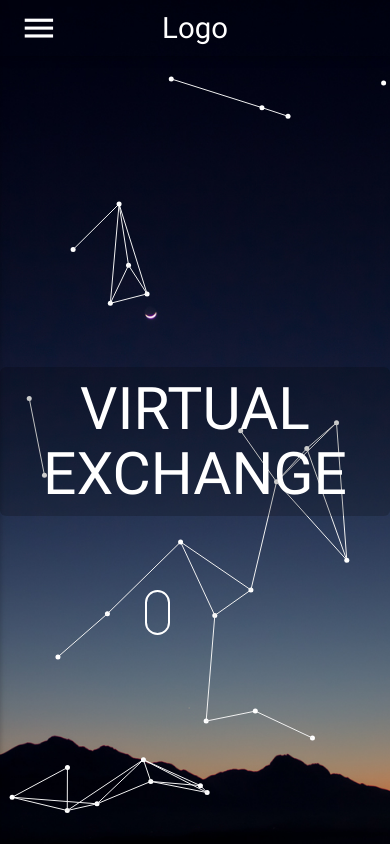
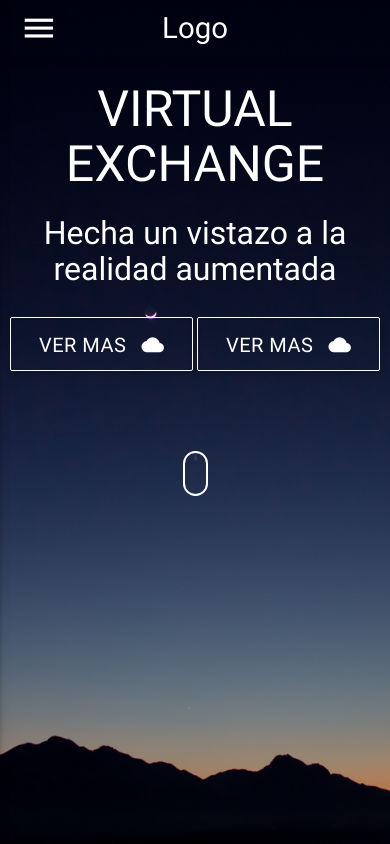
Before and after one commit to PabloValor/visualizacion-e-interfaces, a website: page index.html in a window 390 px wide. Shown: the top 844 px of the page. Drawn offline with Linux system fonts and the light colour scheme.

Commit message:
Se empieza a trabajar con el responsive

```diff
--- a/assets/css/02-base/main.less
+++ b/assets/css/02-base/main.less
@@ -37,4 +37,13 @@ section {
 		color: #FFF;
 		background: @dark-gray;
 	}
+	&red {
+		color: #FFF;
+		background: @red;
+	}
+	&white-transparent {
+		background: transparent;
+		border: 1px solid white
+		color: white;
+	}
 }
--- a/assets/css/04-components/main.less
+++ b/assets/css/04-components/main.less
@@ -5,20 +5,30 @@ header {
 	background-repeat: no-repeat;
 	background-size: cover;
 	background-position: bottom center;
-	text-transform: uppercase;
 	position: relative;
 	.contenido {
 		color: white;
 		position: absolute;
-		top: 40%;
+		top: 5%;
 		left: 0;
 		text-align: center;
 		width: 100%;
-		h1 {
-			background: rgba(0, 0, 0, 0.2);
+		.texto {
+			//background: rgba(0, 0, 0, 0.2);
 			border-radius: 6px;
-			display: inline-block;
-			padding: 10px 15px;
+			margin: 0 auto;
+			padding: 10px 5px;
+			a {
+				margin-bottom: 20px;
+			}
+			h1 {
+				font-size: 2.5em;
+				text-transform: uppercase;
+			}
+			h2 {
+				font-size: 1.6em;
+				margin-bottom: 30px;
+			}
 		}
 	}
 
@@ -43,7 +53,7 @@ header {
 }
 .section-4 {
 	color: white;
-	background-color: @light-blue;
+	background: url(../../img/bg-blue.jpg);
 	.title {
 		color: @dark-gray;
 	}
@@ -63,6 +73,9 @@ header {
 .section-5 {
 	color: white;
 	background-color: @dark-gray;
+	.btn {
+		width: 205px;
+	}
 }
 
 .mouse {
@@ -76,6 +89,7 @@ header {
 		cursor: pointer;
 		position: relative;
 		text-align: center;
+		margin: 0 auto;
 		.mouse-wheel {
 			height: 6px;
 			margin: 2px auto 0;
--- a/assets/css/05-responsive/00-medium.less
+++ b/assets/css/05-responsive/00-medium.less
@@ -1,3 +1,8 @@
+@import '../01-variables/main.less';
+
+.btn {
+	margin: 20px 10px;
+}
 section {
 	padding: 80px 0;
 	h2 {
@@ -10,3 +15,24 @@ section {
 
 	}
 }
+
+header {
+	.contenido {
+		top: 30%;
+		.texto {
+			padding: 10px 5px;
+			.btn {
+				margin: 20px 10px;
+			}
+			h1 {
+				font-size: 2.5em;
+				margin-bottom: 30px;
+				text-transform: uppercase;
+			}
+			h2 {
+				font-size: 1.6em;
+				margin-bottom: 50px;
+			}
+		}
+	}
+}
--- a/assets/js/components/layout.js
+++ b/assets/js/components/layout.js
@@ -16,14 +16,14 @@ var Layout = function() {
 		$header.height($window.height());
 
 		// particlesground
-		$header.particleground({
+		/*$header.particleground({
 			dotColor: 'white',
 			lineColor: '#F1F1F1',
 			directionX: 'up',
 			directionY: 'up',
 			density: 10000,
 			particleRadius: 5
-		});
+		});*/
 
 		// menu mobile
 		$buttonCollapse.sideNav();
@@ -45,6 +45,8 @@ var Layout = function() {
 	}
 
 	function bgColorNav($nav, show) {
-		$nav.css({ background: show ? 'black' : 'transparent' });
+		$nav.css({
+			background: show ? '#2B373A' : 'transparent'
+		});
 	}
 };
--- a/bower.json
+++ b/bower.json
@@ -20,6 +20,7 @@
   ],
   "dependencies": {
     "Materialize": "materialize#^0.97.6",
-    "wow": "^1.1.2"
+    "wow": "^1.1.2",
+    "jquery": "2.1.1"
   }
 }
--- a/gulpfile.js
+++ b/gulpfile.js
@@ -54,7 +54,7 @@ gulp.task('js', function() {
 
 	gulp.src(sources)
 	.pipe(concatFiles('main.js'))
-	.pipe(uglify())
+	//.pipe(uglify())
     .pipe(gulp.dest(paths.js.dist))
     .pipe(livereload({port: 35728}));
 });
--- a/index.html
+++ b/index.html
@@ -37,7 +37,12 @@
         </div>
         <header>
             <div class="contenido">
-                <h1>virtual exchange</h1>
+                <div class="texto">
+                    <h1>virtual exchange</h1>
+                    <h2>Hecha un vistazo a la realidad aumentada</h2>
+                    <a class="btn waves-effect waves-light btn-large button-white-transparent"><i class="material-icons right">cloud</i>ver mas</a>
+                    <a class="btn waves-effect waves-light btn-large button-white-transparent"><i class="material-icons right">cloud</i>ver mas</a>
+                </div>
                 <div class="mouse">
                     <div class="mouse-icon">
                         <span class="mouse-wheel"></span>
@@ -55,7 +60,7 @@
                         <div class="col s12 l4">
                             <div class="card">
                                 <div class="card-image waves-effect waves-block waves-light">
-                                    <img class="activator" src="http://www.animezone.co/fotos-imagenes-anime/2010/02/dbz-cell-06.jpg">
+                                    <img class="activator" src="https://placeimg.com/640/480/animals">
                                 </div>
                                 <div class="card-content">
                                     <span class="card-title activator grey-text text-darken-4">Widgets<i class="material-icons right">more_vert</i></span>
@@ -69,7 +74,7 @@
                         <div class="col s12 l4">
                             <div class="card">
                                 <div class="card-image waves-effect waves-block waves-light">
-                                    <img class="activator" src="http://www.animezone.co/fotos-imagenes-anime/2010/02/dbz-cell-06.jpg">
+                                    <img class="activator" src="https://placeimg.com/640/480/animals">
                                 </div>
                                 <div class="card-content">
                                     <span class="card-title activator grey-text text-darken-4">Imagina<i class="material-icons right">more_vert</i></span>
@@ -83,13 +88,13 @@
                         <div class="col s12 l4">
                             <div class="card">
                                 <div class="card-image waves-effect waves-block waves-light">
-                                    <img class="activator" src="http://www.animezone.co/fotos-imagenes-anime/2010/02/dbz-cell-06.jpg">
+                                    <img class="activator" src="https://placeimg.com/640/480/animals">
                                 </div>
                                 <div class="card-content">
                                     <span class="card-title activator grey-text text-darken-4">Sé social<i class="material-icons right">more_vert</i></span>
                                 </div>
                                 <div class="card-reveal">
-                                    <span class="card-title grey-text text-darken-4">Virtual Exchange Social Network<i class="material-icons right">close</i></span>
+                                    <span class="card-title grey-text text-darken-4">Social Network<i class="material-icons right">close</i></span>
                                     <p>Sé parte de nuestra <a href="#!">red social</a> exclusiva.<br>¡Mira en tiempo real el perfil de la persona con la que estás hablando!</p>
                                 </div>
                             </div>
@@ -151,6 +156,13 @@
                     <h2>Cambiá lo rutinario</h2>
                 </div>
                 <div class="body">
+                    <p class="center-align">Únete a nuestro foro donde podrás charlar, preguntar y contar tus experiencias con otros usuarios de <strong>Virtual Exchange.</strong></p>
+                    <div class="row">
+                        <div class="center-align">
+                            <a class="btn waves-effect waves-light btn-large button-red"><i class="material-icons right">play_arrow</i>registrar</a>
+                            <a class="btn waves-effect waves-light btn-large button-red"><i class="material-icons right">play_arrow</i>entrar</a>
+                        </div>
+                    </div>
                 </div>
             </div>
         </section>
@@ -164,10 +176,10 @@
                         <div class="col l4 offset-l2 s12">
                             <h5 class="white-text">Links</h5>
                             <ul>
-                            <li><a class="grey-text text-lighten-3" href="#!">Link 1</a></li>
-                            <li><a class="grey-text text-lighten-3" href="#!">Link 2</a></li>
-                            <li><a class="grey-text text-lighten-3" href="#!">Link 3</a></li>
-                            <li><a class="grey-text text-lighten-3" href="#!">Link 4</a></li>
+                                <li><a class="grey-text text-lighten-3" href="#!">Link 1</a></li>
+                                <li><a class="grey-text text-lighten-3" href="#!">Link 2</a></li>
+                                <li><a class="grey-text text-lighten-3" href="#!">Link 3</a></li>
+                                <li><a class="grey-text text-lighten-3" href="#!">Link 4</a></li>
                             </ul>
                         </div>
                     </div>
```
Also changed, not shown: assets/css/dist/main.css, assets/img/bg-blue.jpg (added), assets/js/dist/main-min.js (deleted), assets/js/dist/main.js.
